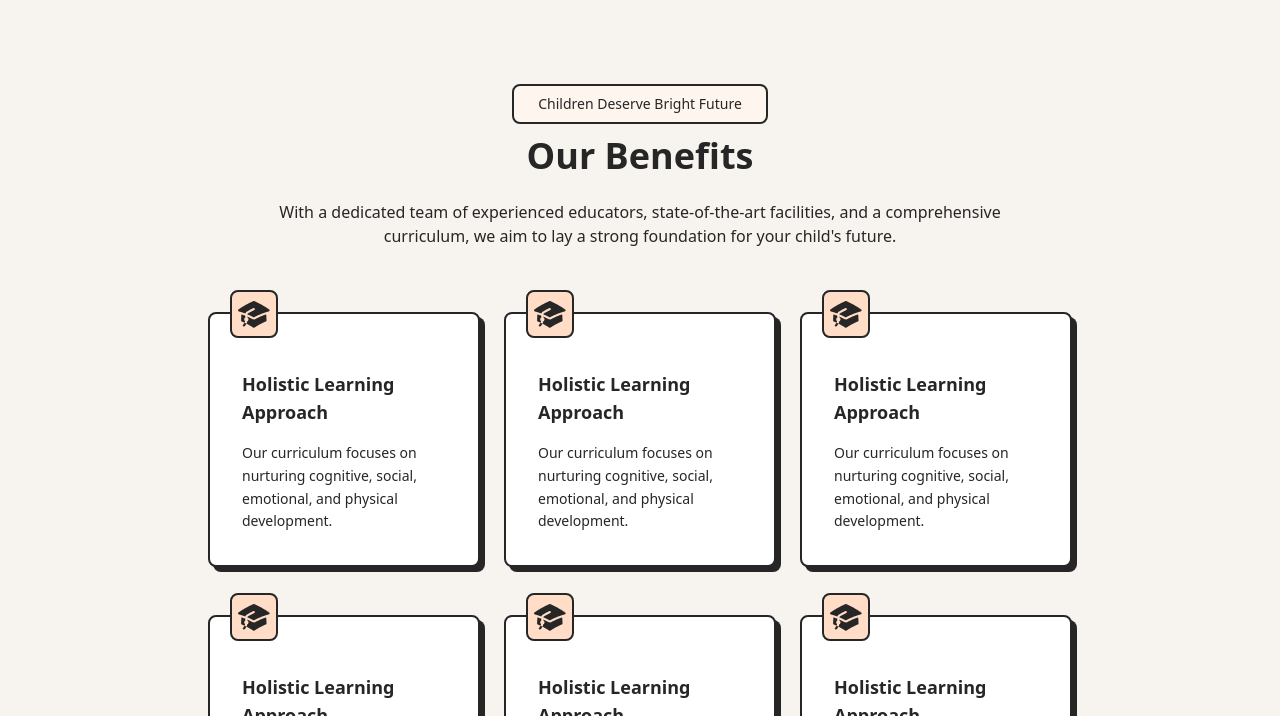
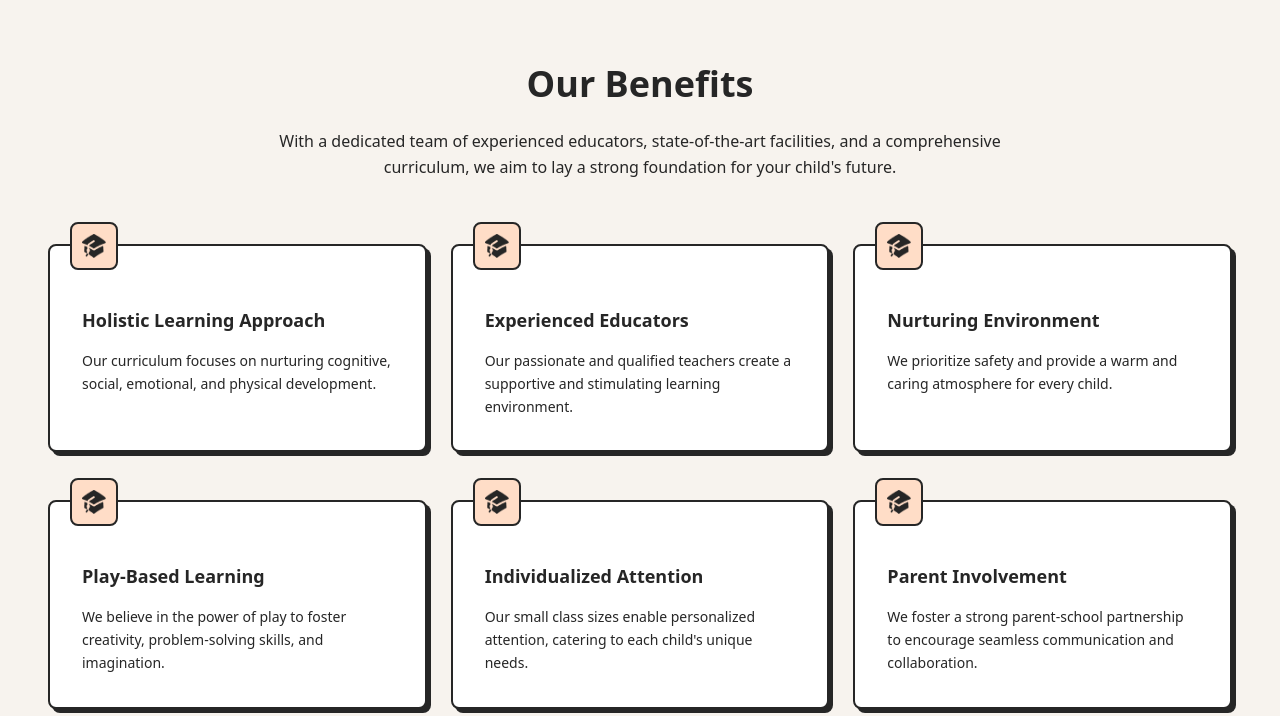
Before and after one commit to Islam30780/School-Education-Website, a website: page index.html in a window 1280 px wide. Shown: the part 804-1520 px from the top of the page. Drawn offline with Linux system fonts and the light colour scheme; files whose address does not match are found by name.

Commit message:
fix responsive cards

```diff
--- a/index.html
+++ b/index.html
@@ -29,7 +29,7 @@
             href="#"
             class="flex items-center gap-3 bg-[#ff8f5a] px-6 py-5 lg:border-r-2 border-[#262626]"
           >
-            <span class="grid h-11 w-11 place-items-center bg-[#fff5ef]">
+            <span class="grid h-11 w-11 place-items-center bg-[#ff8f5a]">
               <img src="/src/assets/icons/shape-14.png" alt="logo" />
             </span>
 
@@ -139,119 +139,112 @@
         </div>
       </div>
     </section>
-        <section class="container mx-auto xl:px-40 py-8">
-          <div
-            class="border-2 border-[#262626] bg-[#fff5ef] rounded-lg px-6 py-2 w-fit mx-auto flex items-center justify-center"
-          >
-            <p class="text-sm font-outfit whitespace-nowrap">
-              Children Deserve Bright Future
-            </p>
-          </div>
-
-          <div class="flex flex-col items-center gap-6 mt-3 mb-16">
-            <h1 class="font-raleway font-bold text-4xl">Our Benefits</h1>
-            <p class="text-center font-outfit max-w-3xl">
+                 <div class="mb-12 mt-3 flex flex-col items-center gap-4 sm:gap-6 md:mb-16">
+            <h1 class="text-center font-raleway text-3xl font-bold sm:text-4xl">
+              Our Benefits
+            </h1>
+            <p class="max-w-3xl text-center font-outfit text-sm leading-relaxed sm:text-base">
               With a dedicated team of experienced educators, state-of-the-art
               facilities, and a comprehensive curriculum, we aim to lay a strong
               foundation for your child's future.
             </p>
           </div>
 
-          <div class="grid grid-cols-3 gap-6 gap-x-6 gap-y-12">
+          <div class="grid grid-cols-1 gap-x-6 gap-y-12 md:grid-cols-2 xl:grid-cols-3">
             <div
-              class="relative bg-white border-2 border-[#262626] rounded-lg p-8 shadow-[5px_5px_0_0_#262626]"
+              class="relative rounded-lg border-2 border-[#262626] bg-white p-5 pt-8 shadow-[4px_4px_0_0_#262626] sm:p-6 sm:pt-8 lg:p-8 lg:pt-10"
             >
               <div
-                class="absolute -top-6 left-5 w-12 h-12 bg-[#ffddc7] border-2 border-[#262626] rounded-lg flex items-center justify-center"
+                class="absolute -top-5 left-4 flex h-10 w-10 items-center justify-center rounded-lg border-2 border-[#262626] bg-[#ffddc7] sm:-top-6 sm:left-5 sm:h-12 sm:w-12"
               >
-                <img src="/src/assets/icons/Union.png" alt="" />
+                <img class="h-5 w-5 sm:h-6 sm:w-6" src="/src/assets/icons/Union.png" alt="" />
               </div>
-              <h3 class="font-raleway font-bold text-lg mt-6">
+              <h3 class="mt-4 font-raleway text-base font-bold sm:mt-5 sm:text-lg">
                 Holistic Learning Approach
               </h3>
-              <p class="font-outfit text-sm mt-4 leading-relaxed">
+              <p class="mt-3 font-outfit text-xs leading-relaxed sm:mt-4 sm:text-sm">
                 Our curriculum focuses on nurturing cognitive, social,
                 emotional, and physical development.
               </p>
             </div>
             <div
-              class="relative bg-white border-2 border-[#262626] rounded-lg p-8 shadow-[5px_5px_0_0_#262626]"
+              class="relative rounded-lg border-2 border-[#262626] bg-white p-5 pt-8 shadow-[4px_4px_0_0_#262626] sm:p-6 sm:pt-8 lg:p-8 lg:pt-10"
             >
               <div
-                class="absolute -top-6 left-5 w-12 h-12 bg-[#ffddc7] border-2 border-[#262626] rounded-lg flex items-center justify-center"
+                class="absolute -top-5 left-4 flex h-10 w-10 items-center justify-center rounded-lg border-2 border-[#262626] bg-[#ffddc7] sm:-top-6 sm:left-5 sm:h-12 sm:w-12"
               >
-                <img src="/src/assets/icons/Union.png" alt="" />
+                <img class="h-5 w-5 sm:h-6 sm:w-6" src="/src/assets/icons/Union.png" alt="" />
               </div>
-              <h3 class="font-raleway font-bold text-lg mt-6">
-                Holistic Learning Approach
+              <h3 class="mt-4 font-raleway text-base font-bold sm:mt-5 sm:text-lg">
+                Experienced Educators
               </h3>
-              <p class="font-outfit text-sm mt-4 leading-relaxed">
-                Our curriculum focuses on nurturing cognitive, social,
-                emotional, and physical development.
+              <p class="mt-3 font-outfit text-xs leading-relaxed sm:mt-4 sm:text-sm">
+                Our passionate and qualified teachers create a supportive and
+                stimulating learning environment.
               </p>
             </div>
             <div
-              class="relative bg-white border-2 border-[#262626] rounded-lg p-8 shadow-[5px_5px_0_0_#262626]"
+              class="relative rounded-lg border-2 border-[#262626] bg-white p-5 pt-8 shadow-[4px_4px_0_0_#262626] sm:p-6 sm:pt-8 lg:p-8 lg:pt-10"
             >
               <div
-                class="absolute -top-6 left-5 w-12 h-12 bg-[#ffddc7] border-2 border-[#262626] rounded-lg flex items-center justify-center"
+                class="absolute -top-5 left-4 flex h-10 w-10 items-center justify-center rounded-lg border-2 border-[#262626] bg-[#ffddc7] sm:-top-6 sm:left-5 sm:h-12 sm:w-12"
               >
-                <img src="/src/assets/icons/Union.png" alt="" />
+                <img class="h-5 w-5 sm:h-6 sm:w-6" src="/src/assets/icons/Union.png" alt="" />
               </div>
-              <h3 class="font-raleway font-bold text-lg mt-6">
-                Holistic Learning Approach
+              <h3 class="mt-4 font-raleway text-base font-bold sm:mt-5 sm:text-lg">
+                Nurturing Environment
               </h3>
-              <p class="font-outfit text-sm mt-4 leading-relaxed">
-                Our curriculum focuses on nurturing cognitive, social,
-                emotional, and physical development.
+              <p class="mt-3 font-outfit text-xs leading-relaxed sm:mt-4 sm:text-sm">
+                We prioritize safety and provide a warm and caring atmosphere
+                for every child.
               </p>
             </div>
             <div
-              class="relative bg-white border-2 border-[#262626] rounded-lg p-8 shadow-[5px_5px_0_0_#262626]"
+              class="relative rounded-lg border-2 border-[#262626] bg-white p-5 pt-8 shadow-[4px_4px_0_0_#262626] sm:p-6 sm:pt-8 lg:p-8 lg:pt-10"
             >
               <div
-                class="absolute -top-6 left-5 w-12 h-12 bg-[#ffddc7] border-2 border-[#262626] rounded-lg flex items-center justify-center"
+                class="absolute -top-5 left-4 flex h-10 w-10 items-center justify-center rounded-lg border-2 border-[#262626] bg-[#ffddc7] sm:-top-6 sm:left-5 sm:h-12 sm:w-12"
               >
-                <img src="/src/assets/icons/Union.png" alt="" />
+                <img class="h-5 w-5 sm:h-6 sm:w-6" src="/src/assets/icons/Union.png" alt="" />
               </div>
-              <h3 class="font-raleway font-bold text-lg mt-6">
-                Holistic Learning Approach
+              <h3 class="mt-4 font-raleway text-base font-bold sm:mt-5 sm:text-lg">
+                Play-Based Learning
               </h3>
-              <p class="font-outfit text-sm mt-4 leading-relaxed">
-                Our curriculum focuses on nurturing cognitive, social,
-                emotional, and physical development.
+              <p class="mt-3 font-outfit text-xs leading-relaxed sm:mt-4 sm:text-sm">
+                We believe in the power of play to foster creativity,
+                problem-solving skills, and imagination.
               </p>
             </div>
             <div
-              class="relative bg-white border-2 border-[#262626] rounded-lg p-8 shadow-[5px_5px_0_0_#262626]"
+              class="relative rounded-lg border-2 border-[#262626] bg-white p-5 pt-8 shadow-[4px_4px_0_0_#262626] sm:p-6 sm:pt-8 lg:p-8 lg:pt-10"
             >
               <div
-                class="absolute -top-6 left-5 w-12 h-12 bg-[#ffddc7] border-2 border-[#262626] rounded-lg flex items-center justify-center"
+                class="absolute -top-5 left-4 flex h-10 w-10 items-center justify-center rounded-lg border-2 border-[#262626] bg-[#ffddc7] sm:-top-6 sm:left-5 sm:h-12 sm:w-12"
               >
-                <img src="/src/assets/icons/Union.png" alt="" />
+                <img class="h-5 w-5 sm:h-6 sm:w-6" src="/src/assets/icons/Union.png" alt="" />
               </div>
-              <h3 class="font-raleway font-bold text-lg mt-6">
-                Holistic Learning Approach
+              <h3 class="mt-4 font-raleway text-base font-bold sm:mt-5 sm:text-lg">
+                Individualized Attention
               </h3>
-              <p class="font-outfit text-sm mt-4 leading-relaxed">
-                Our curriculum focuses on nurturing cognitive, social,
-                emotional, and physical development.
+              <p class="mt-3 font-outfit text-xs leading-relaxed sm:mt-4 sm:text-sm">
+                Our small class sizes enable personalized attention, catering to
+                each child's unique needs.
               </p>
             </div>
             <div
-              class="relative bg-white border-2 border-[#262626] rounded-lg p-8 shadow-[5px_5px_0_0_#262626]"
+              class="relative rounded-lg border-2 border-[#262626] bg-white p-5 pt-8 shadow-[4px_4px_0_0_#262626] sm:p-6 sm:pt-8 lg:p-8 lg:pt-10"
             >
               <div
-                class="absolute -top-6 left-5 w-12 h-12 bg-[#ffddc7] border-2 border-[#262626] rounded-lg flex items-center justify-center"
+                class="absolute -top-5 left-4 flex h-10 w-10 items-center justify-center rounded-lg border-2 border-[#262626] bg-[#ffddc7] sm:-top-6 sm:left-5 sm:h-12 sm:w-12"
               >
-                <img src="/src/assets/icons/Union.png" alt="" />
+                <img class="h-5 w-5 sm:h-6 sm:w-6" src="/src/assets/icons/Union.png" alt="" />
               </div>
-              <h3 class="font-raleway font-bold text-lg mt-6">
-                Holistic Learning Approach
+              <h3 class="mt-4 font-raleway text-base font-bold sm:mt-5 sm:text-lg">
+                Parent Involvement
               </h3>
-              <p class="font-outfit text-sm mt-4 leading-relaxed">
-                Our curriculum focuses on nurturing cognitive, social,
-                emotional, and physical development.
+              <p class="mt-3 font-outfit text-xs leading-relaxed sm:mt-4 sm:text-sm">
+                We foster a strong parent-school partnership to encourage
+                seamless communication and collaboration.
               </p>
             </div>
           </div>
```
Also changed, not shown: About_Page.html (+6 -6 lines), src/output.css.
